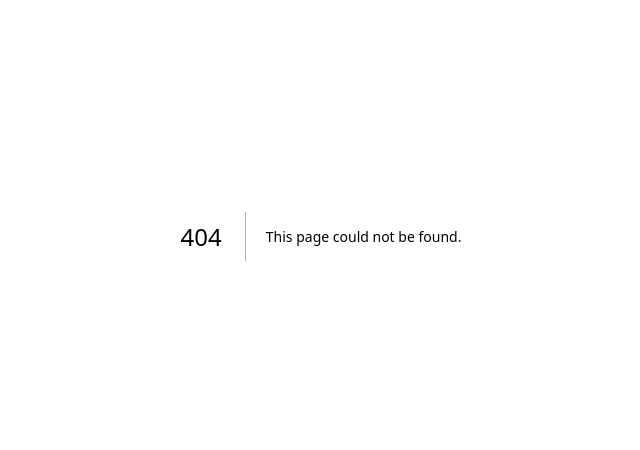
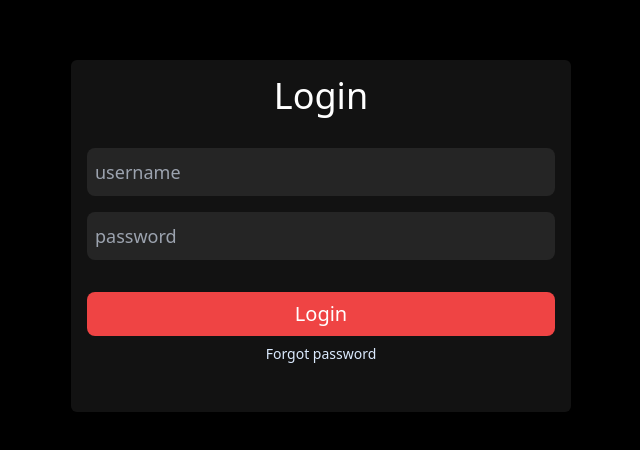
Before and after one commit to xanax02/movie-booking, a Next.js app: page /login in a window 1280 px wide. Before the commit this address had no page. Shown: the part 164-614 px from the top of the page, without its empty margins (319-959 px from the left). Built offline with nearby package versions, Linux system fonts and the light colour scheme.

Commit message:
login-component

```diff
--- /dev/null
+++ b/components/UI/ButtonRed.js
@@ -0,0 +1,8 @@
+
+const ButtonRed = (props) => {
+  return (
+    <button className="bg-red-500 text-xl rounded-lg py-2" >{props.children}</button>
+  )
+}
+
+export default ButtonRed
--- /dev/null
+++ b/components/UI/Input.js
@@ -0,0 +1,14 @@
+
+
+const Input = (props) => {
+  return (
+      <input
+            type={props.type}
+            className="bg-[#252525] h-12 w-full rounded-lg focus:outline-none mt-4 px-2 text-lg"
+            placeholder={props.placeholder}
+            autoComplete="off"
+        />
+  )
+}
+
+export default Input
--- /dev/null
+++ b/components/auth/Auth.js
@@ -0,0 +1,31 @@
+import ButtonRed from "../UI/ButtonRed"
+import Input from "../UI/Input"
+
+
+const Auth = () => {
+  return (
+    <div className="h-[100vh] w-[100ww] flex items-center justify-center ">
+      <div className="w-[500px] bg-[#121212] rounded-md p-4">
+        <div className="w-full text-center mb-4">
+            <h2 className="text-4xl ">Login</h2>
+        </div>
+        <div>
+          <Input
+            type='text'
+            placeholder='username'
+          />
+          <Input
+            type='text'
+            placeholder='password'
+          />
+        </div>
+        <div className="flex flex-col my-8">
+          <ButtonRed>Login</ButtonRed>
+          <a href="/login" className="text-center mt-2 text-blue-100 text-sm" >Forgot password</a>
+        </div>
+      </div>
+    </div>
+  )
+}
+
+export default Auth
--- /dev/null
+++ b/components/header/NavBar.js
@@ -0,0 +1,11 @@
+
+
+const NavBar = () => {
+  return (
+    <div>
+
+    </div>
+  )
+}
+
+export default NavBar
--- a/pages/index.js
+++ b/pages/index.js
@@ -2,23 +2,14 @@ import Head from 'next/head'
 import { Inter } from 'next/font/google'
 import styles from '@/styles/Home.module.css'
 import dynamic from 'next/dynamic'
-import { useState } from 'react'
 
 const inter = Inter({ subsets: ['latin'] })
 
-const DynamicComponent = dynamic(() => import('@/components/DynamicComponent'))
-const DynamicComponent2 = dynamic(() => import('../../../react/dynamic-comp/MyComp'), {
-  loading: () => <p>Loading...</p>,
-})
 
 
 export default function Home() {
 
-  const [dynamicComp, setDynamicComp] = useState(false);
-  const clickHandler = () => {
-    // setDynamicComp(true)
-    setDynamicComp(true)
-  }
+
 
   return (
     <>
@@ -29,10 +20,7 @@ export default function Home() {
         <link rel="icon" href="/favicon.ico" />
       </Head>
       <main className={styles.main}>
-        <h1>Hello World</h1>
-        {/* <DynamicComponent2 /> */}
-        <button onClick={clickHandler}>Click to add a dynamic component</button>
-        {dynamicComp && <DynamicComponent />}
+
       </main>
     </>
   )
--- /dev/null
+++ b/pages/login.js
@@ -0,0 +1,11 @@
+import Auth from "@/components/auth/Auth"
+import { useEffect } from "react"
+
+const Signin = () => {
+
+  return (
+    <Auth />
+  )
+}
+
+export default Signin
--- a/pages/test.js
+++ /dev/null
@@ -1,10 +0,0 @@
-
-const test = () => {
-  return (
-    <div>
-      <h1> This is the test page. </h1>
-    </div>
-  )
-}
-
-export default test
```
